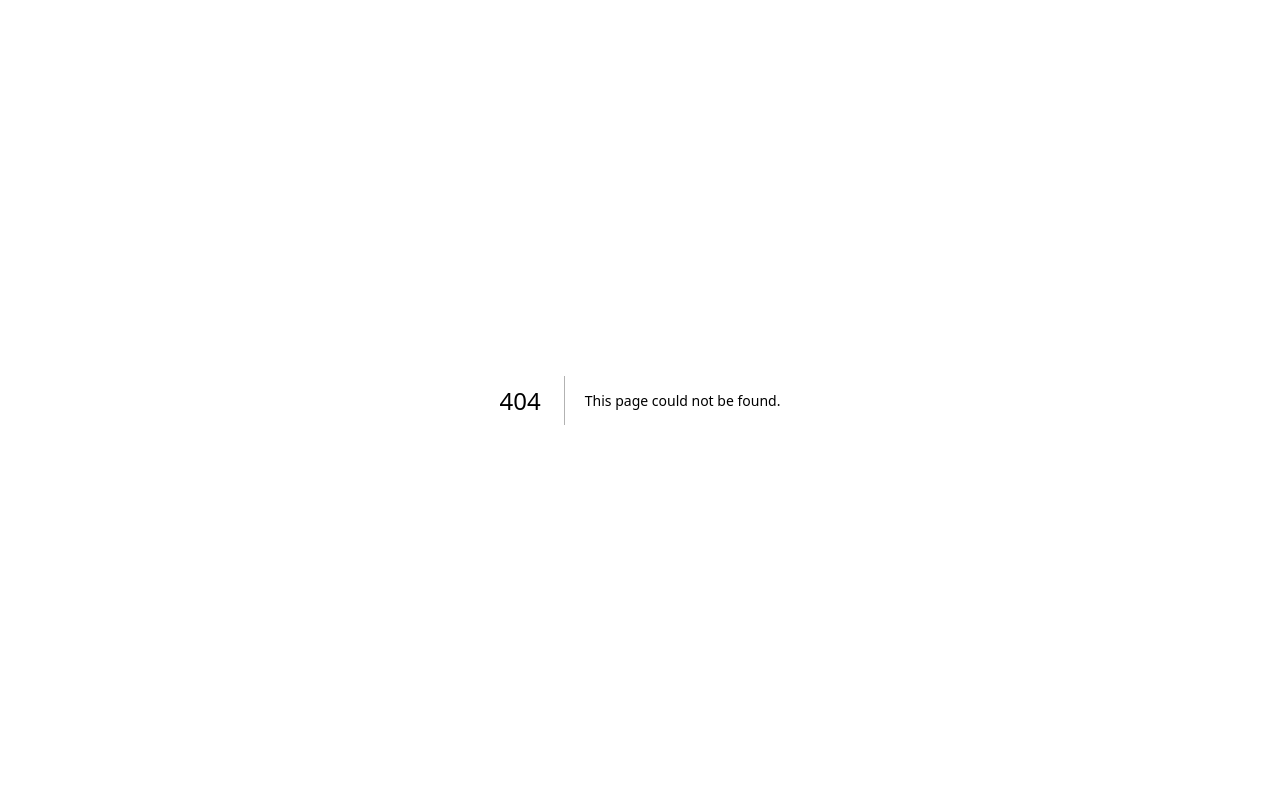
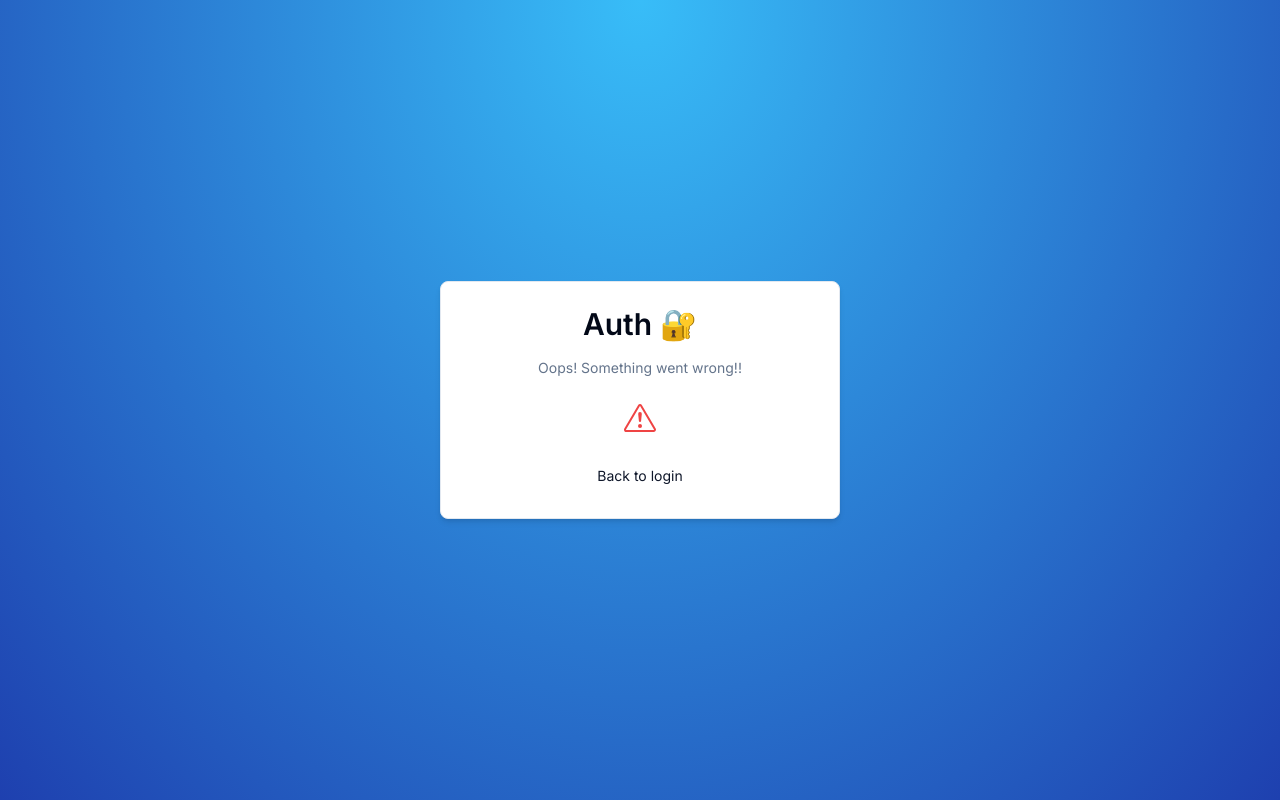
Before and after one commit to ranepaarth/next-auth-advanced, a Next.js app: page /auth/error in a window 1280 px wide. Before the commit this address had no page. Built offline with nearby package versions, Linux system fonts and the light colour scheme.

Commit message:
chore: custom pages
Create custom pages in case of OAuth errors like OAuthAccountNotLinked.

```diff
--- /dev/null
+++ b/src/app/auth/error/page.tsx
@@ -0,0 +1,8 @@
+import ErrorCard from '@/components/auth/ErrorCard';
+import React from 'react';
+
+function AuthErrorPage() {
+  return <ErrorCard />;
+}
+
+export default AuthErrorPage;
--- a/src/auth.ts
+++ b/src/auth.ts
@@ -6,6 +6,10 @@ import NextAuth from 'next-auth';
 import { getUserById } from './utils/user';
 
 export const { auth, handlers, signIn, signOut } = NextAuth({
+  pages: {
+    signIn: '/auth/login',
+    error: '/auth/error',
+  },
   events: {
     async linkAccount({ user }) {
       await db.user.update({
--- /dev/null
+++ b/src/components/auth/ErrorCard.tsx
@@ -0,0 +1,19 @@
+import React from 'react';
+import { BsExclamationTriangle } from 'react-icons/bs';
+import { CardWrapper } from './CardWrapper';
+
+function ErrorCard() {
+  return (
+    <CardWrapper
+      headerLabel='Oops! Something went wrong!!'
+      backButtonHref='/auth/login'
+      backButtonLabel='Back to login'
+    >
+      <div className='flex w-full items-center justify-center'>
+        <BsExclamationTriangle className='h-8 w-8 text-destructive' />
+      </div>
+    </CardWrapper>
+  );
+}
+
+export default ErrorCard;
--- a/src/routes.ts
+++ b/src/routes.ts
@@ -10,7 +10,7 @@ export const publicRoutes = ['/'];
  * These routes redirect logged in user to /settings
  * @type {string[]}
  */
-export const authRoutes = ['/auth/login', '/auth/register'];
+export const authRoutes = ['/auth/login', '/auth/register', '/auth/error'];
 
 /**
  * The Prefix for API authentication routes
```
